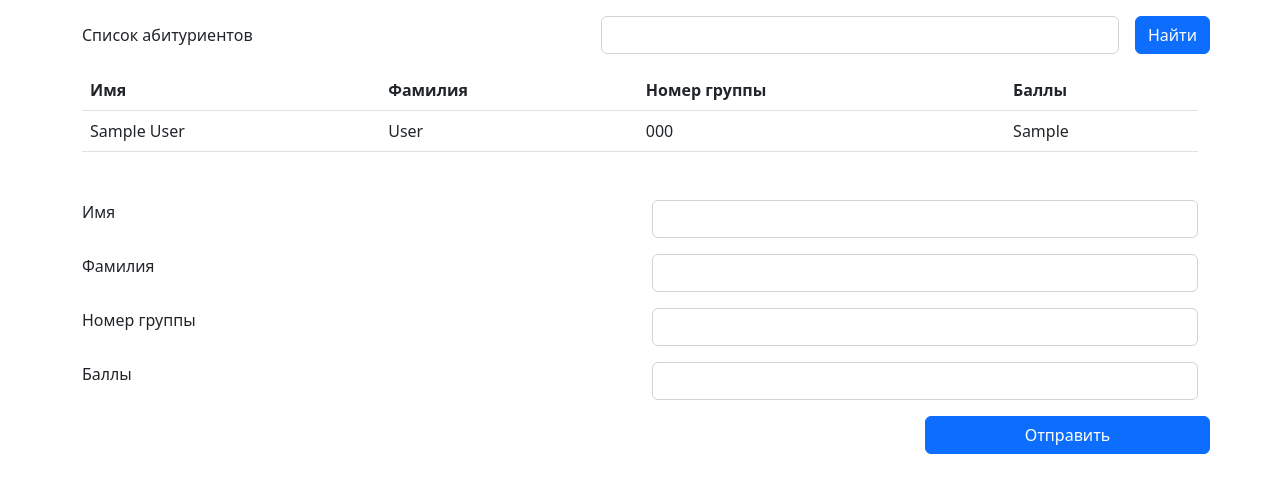
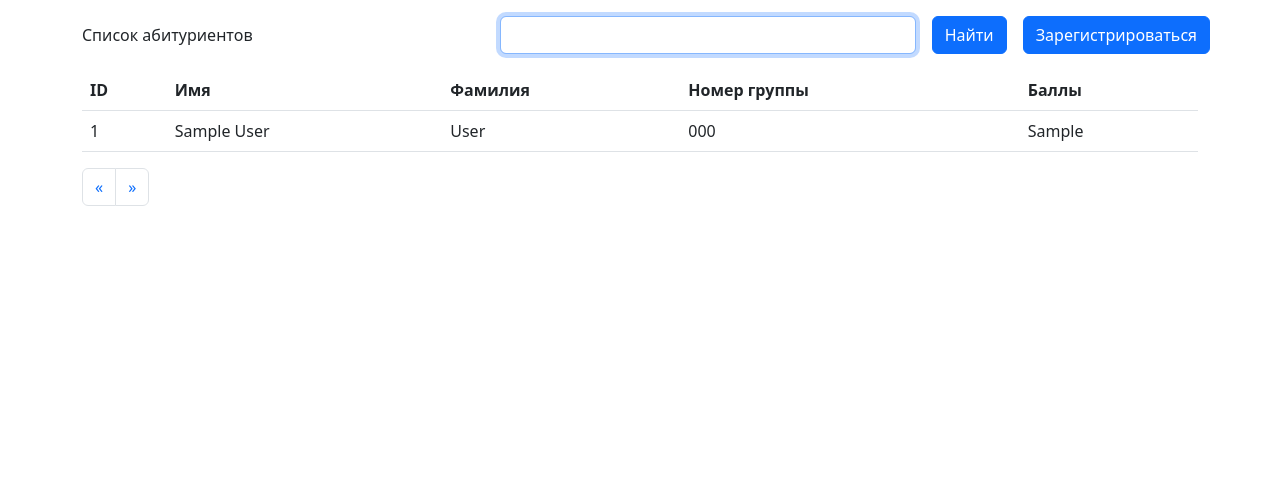
Before and after one commit to gzippedfrog/students-list-php, a PHP site: page / in a window 1280 px wide. Shown: the top 493 px of the page. Run offline with PHP 8.4, Linux system fonts and the light colour scheme; tables that the repository leaves empty or names only in its code hold one stand-in row (values such as "Sample post"); data that the repository does not hold is empty; a stand-in replaces the project's code that opens the database connection.

Commit message:
partially added pagination

```diff
--- a/database/connect.php
+++ b/database/connect.php
@@ -1,5 +1,11 @@
 <?php
-require __DIR__ . "/config.php";
+[
+    'host' => $host,
+    'db' => $db,
+    'charset' => $charset,
+    'user' => $user,
+    'pass' => $pass
+] = parse_ini_file("config.ini");
 
 $dsn = "mysql:host=$host;dbname=$db;charset=$charset";
 
--- a/public/index.php
+++ b/public/index.php
@@ -1,24 +1,12 @@
 <?php
-
-declare(strict_types=1);
-
-require __DIR__ . "/../database/connect.php";
-require __DIR__ . "/../autoload.php";
+require __DIR__ . '/../database/connect.php';
+require __DIR__ . '/../src/autoload.php';
 
 $studentsGateway = new StudentsGateway($pdo);
 $students = $studentsGateway->getAllStudents();
 
-$errors = [];
-
-if ($_SERVER['REQUEST_METHOD'] === 'POST') {
-    $student = new Student;
-
-    $student->name = strval(trim($_POST['name']) ?? '');
-    $student->surname = strval(trim($_POST['surname']) ?? '');
-    $student->group_number = strval(trim($_POST['group_number']) ?? '');
-    $student->points = intval(trim($_POST['points']) ?? 0);
-
-    $errors = StudentValidator::validate($student);
-}
+$totalRecords = $studentsGateway->countStudents();
+$pager = new Pager($totalRecords, 10, 'index.php?page={page}');
+$pages = $pager->getTotalPages();
 
 require __DIR__ . '/../view/list.phtml';
--- /dev/null
+++ b/src/Pager.php
@@ -0,0 +1,29 @@
+<?php
+class Pager
+{
+    public $totalRecords;
+    public $recordsPerPage;
+    public $linkTemplate;
+
+    public function __construct($totalRecords, $recordsPerPage, $linkTemplate)
+    {
+        $this->totalRecords = $totalRecords;
+        $this->recordsPerPage = $recordsPerPage;
+        $this->linkTemplate = $linkTemplate;
+    }
+
+    public function getTotalPages()
+    {
+        return ceil($this->totalRecords / $this->recordsPerPage);
+    }
+
+    public function getLinkForPage($page)
+    {
+        return str_replace("{page}", $page, $this->linkTemplate);
+    }
+
+    public function getLinkForLastPage()
+    {
+        return str_replace("{page}", $this->getTotalPages(), $this->linkTemplate);
+    }
+}
--- a/StudentsGateway.php
+++ b/src/StudentsGateway.php
@@ -28,4 +28,12 @@ class StudentsGateway
             'points' => $student->points,
         ]);
     }
+
+    public function countStudents()
+    {
+        $stmt = $this->pdo->query('SELECT COUNT(*) FROM students');
+        $amount = $stmt->fetchColumn();
+
+        return $amount;
+    }
 }
--- a/view/list.phtml
+++ b/view/list.phtml
@@ -4,14 +4,17 @@
 <link href="https://cdn.jsdelivr.net/npm/bootstrap@5.2.2/dist/css/bootstrap.min.css" rel="stylesheet" integrity="sha384-Zenh87qX5JnK2Jl0vWa8Ck2rdkQ2Bzep5IDxbcnCeuOxjzrPF/et3URy9Bv1WTRi" crossorigin="anonymous">
 
 <div class="container">
-    <div class="mt-3 row">
+    <div class="row mt-3">
         <label for="searchQuery" class="col col-form-label">Список абитуриентов</label>
-        <input type="search" class="col form-control mx-3" id="searchQuery">
-        <button type="submit" class="col-auto btn btn-primary">Найти</button>
+        <input type="search" id="searchQuery" class="col ms-3 form-control" autofocus>
+        <button type="submit" class="col col-auto ms-3 btn btn-primary">Найти</button>
+        <a href="register.php" role="button" class="col col-auto ms-3 btn btn-primary">Зарегистрироваться</a>
     </div>
+
 
     <table class="table mt-3">
         <thead>
+            <th>ID</th>
             <th>Имя</th>
             <th>Фамилия</th>
             <th>Номер группы</th>
@@ -21,6 +24,7 @@
             <?php if (isset($students)) : ?>
                 <?php foreach ($students as $student) : ?>
                     <tr>
+                        <td><?= htmlspecialchars($student->id) ?></td>
                         <td><?= htmlspecialchars($student->name) ?></td>
                         <td><?= htmlspecialchars($student->surname) ?></td>
                         <td><?= htmlspecialchars($student->group_number) ?></td>
@@ -35,59 +39,25 @@
         </tbody>
     </table>
 
-    <form class="mt-5" action="../public/index.php" method="POST">
-        <div class="form-group row mb-3">
-            <div class="col">
-                <label for="name" class="form-label">Имя</label>
-            </div>
-            <div class="col">
-                <input type="text" class="form-control <?= isset($errors['name']) ? 'is-invalid' : '' ?>" name="name" minlength="1" maxlength="50" required>
-                <?php if (isset($errors['name'])) : ?>
-                    <div class="invalid-feedback"><?= $errors['name'] ?></div>
-                <?php endif ?>
-            </div>
-        </div>
+    <nav>
+        <ul class="pagination">
+            <li class="page-item">
+                <a class="page-link" href="#" aria-label="Previous">
+                    <span aria-hidden="true">&laquo;</span>
+                </a>
+            </li>
 
-        <div class="form-group row mb-3">
-            <div class="col">
-                <label for="surname" class="form-label">Фамилия</label>
-            </div>
-            <div class="col">
-                <input type="text" class="form-control <?= isset($errors['surname']) ? 'is-invalid' : '' ?>" name="surname" minlength="1" maxlength="50" required>
-                <?php if (isset($errors['surname'])) : ?>
-                    <div class="invalid-feedback"><?= $errors['surname'] ?></div>
-                <?php endif ?>
-            </div>
-        </div>
+            <?php if ($pages > 1) : ?>
+                <?php for ($i = 0; $i < $pages; $i++) : ?>
+                    <li class="page-item"><a class="page-link" href=<?= $pager->getLinkForPage($i + 1) ?>><?= $i + 1 ?></a></li>
+                <?php endfor ?>
+            <?php endif ?>
 
-        <div class="form-group row mb-3">
-            <div class="col">
-                <label for="group_number" class="form-label">Номер группы</label>
-            </div>
-            <div class="col">
-                <input type="text" class="form-control <?= isset($errors['group_number']) ? 'is-invalid' : '' ?>" name="group_number" minlength="1" maxlength="20" required>
-                <?php if (isset($errors['group_number'])) : ?>
-                    <div class="invalid-feedback"><?= $errors['group_number'] ?></div>
-                <?php endif ?>
-            </div>
-        </div>
-
-        <div class="form-group row mb-3">
-            <div class="col">
-                <label for="points" class="form-label">Баллы</label>
-            </div>
-            <div class="col">
-                <input type="number" class="form-control <?= isset($errors['points']) ? 'is-invalid' : '' ?>" name="points" min="0" max="300" required>
-                <?php if (isset($errors['points'])) : ?>
-                    <div class="invalid-feedback"><?= $errors['points'] ?></div>
-                <?php endif ?>
-            </div>
-        </div>
-
-        <div class="row mb-3">
-            <button class="btn btn-primary col-3 offset-9" type="submit">Отправить</button>
-        </div>
-    </form>
-
-
+            <li class="page-item">
+                <a class="page-link" href="#" aria-label="Next">
+                    <span aria-hidden="true">&raquo;</span>
+                </a>
+            </li>
+        </ul>
+    </nav>
 </div>
```
Also changed, not shown: public/register.php (added, +28 -0 lines), src/StudentValidator.php (renamed from StudentValidator.php, +4 -4 lines), view/register.phtml (added, +76 -0 lines), src/Student.php (renamed from Student.php), src/autoload.php (renamed from autoload.php), 1 other file.
